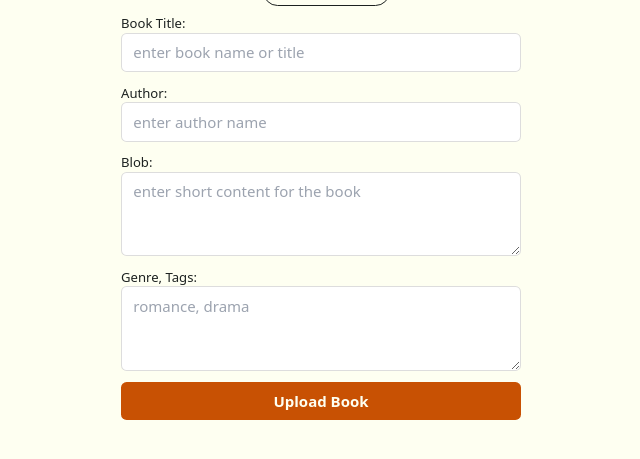
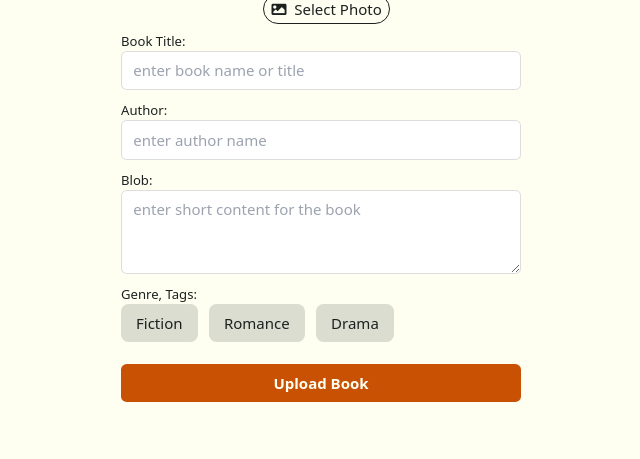
Before and after one commit to lady-thee/online_book_library_php, a PHP site: page /user/upload-book.php in a window 1280 px wide. Shown: the part 322-781 px from the top of the page, without its empty margins (319-959 px from the left). Run offline with PHP 8.4, Linux system fonts and the light colour scheme; some libraries are stand-ins or nearby versions.

Commit message:
fixed tags section of upload book form

```diff
--- a/user/upload-book.php
+++ b/user/upload-book.php
@@ -44,7 +44,19 @@
           </div>
           <div class="mb-3 flex flex-col">
             <label for="tags" class="font-[500] text-sm">Genre, Tags:</label>
-            <textarea rows="3" placeholder="romance, drama" class="px-3 py-2 rounded-md border border-[#00000022]"></textarea>
+            <style>
+              input[type="checkbox"]:checked+span {
+                /* Apply different style when the checkbox is checked */
+                /* Add your custom styles here */
+                background-color: #33ff3355;
+                font-weight: bold;
+              }
+            </style>
+            <div class="mb-3">
+              <label class="" for="fiction"><input hidden type="checkbox" name="tag" id="fiction"><span class="inline-block me-2 py-2 px-4 rounded-lg bg-[#00000022]">Fiction</span></label>
+              <label class="" for="Romance"><input hidden type="checkbox" name="tag" id="Romance"><span class="inline-block me-2 py-2 px-4 rounded-lg bg-[#00000022]">Romance</span></label>
+              <label class="" for="Drama"><input hidden type="checkbox" name="tag" id="Drama"><span class="inline-block me-2 py-2 px-4 rounded-lg bg-[#00000022]">Drama</span></label>
+            </div>
           </div>
           <div class="mb-3 flex flex-col">
             <input type="submit" value="Upload Book" class="px-3 py-2 rounded-md  font-bold bg-primary text-light">
```
Also changed, not shown: about.php (added).
